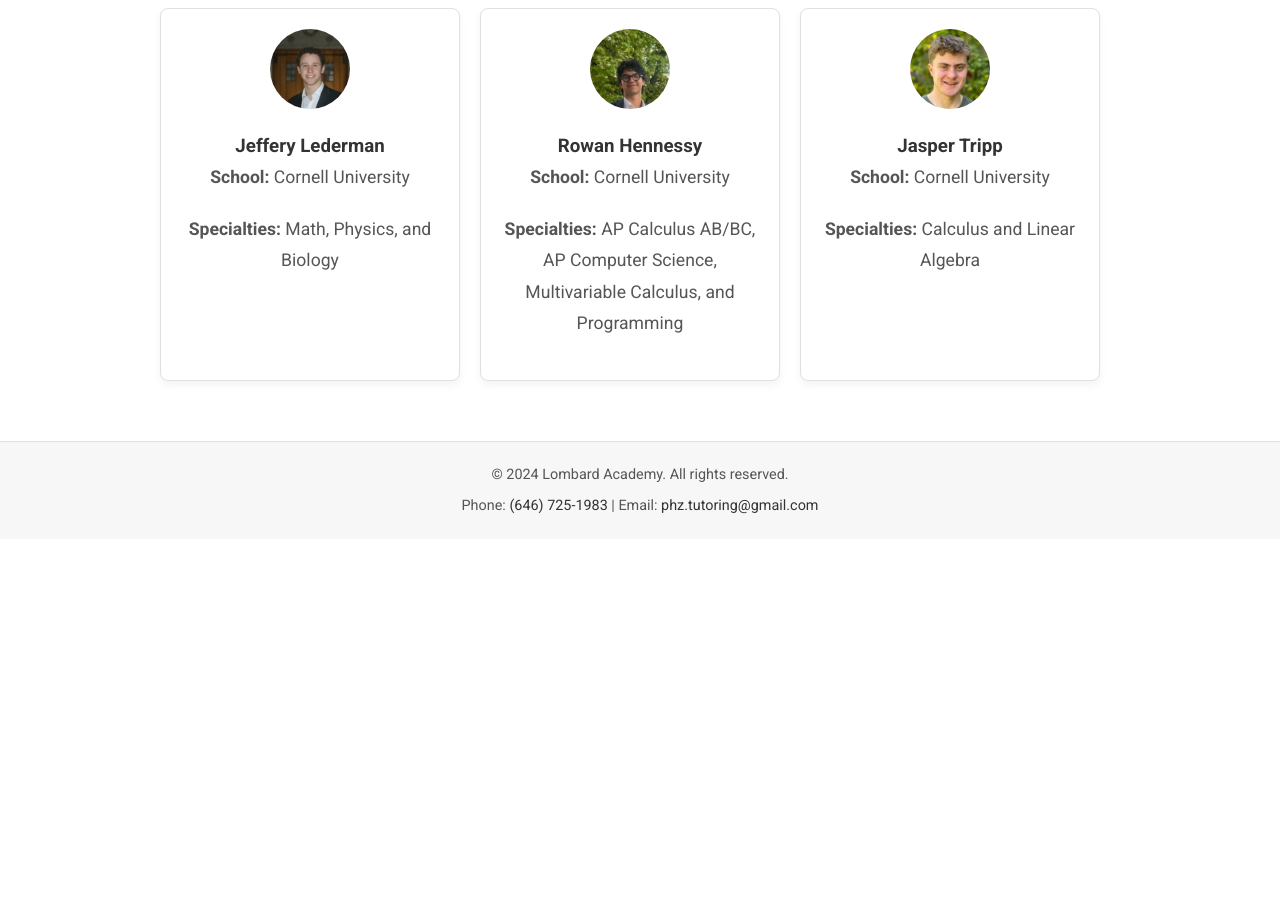
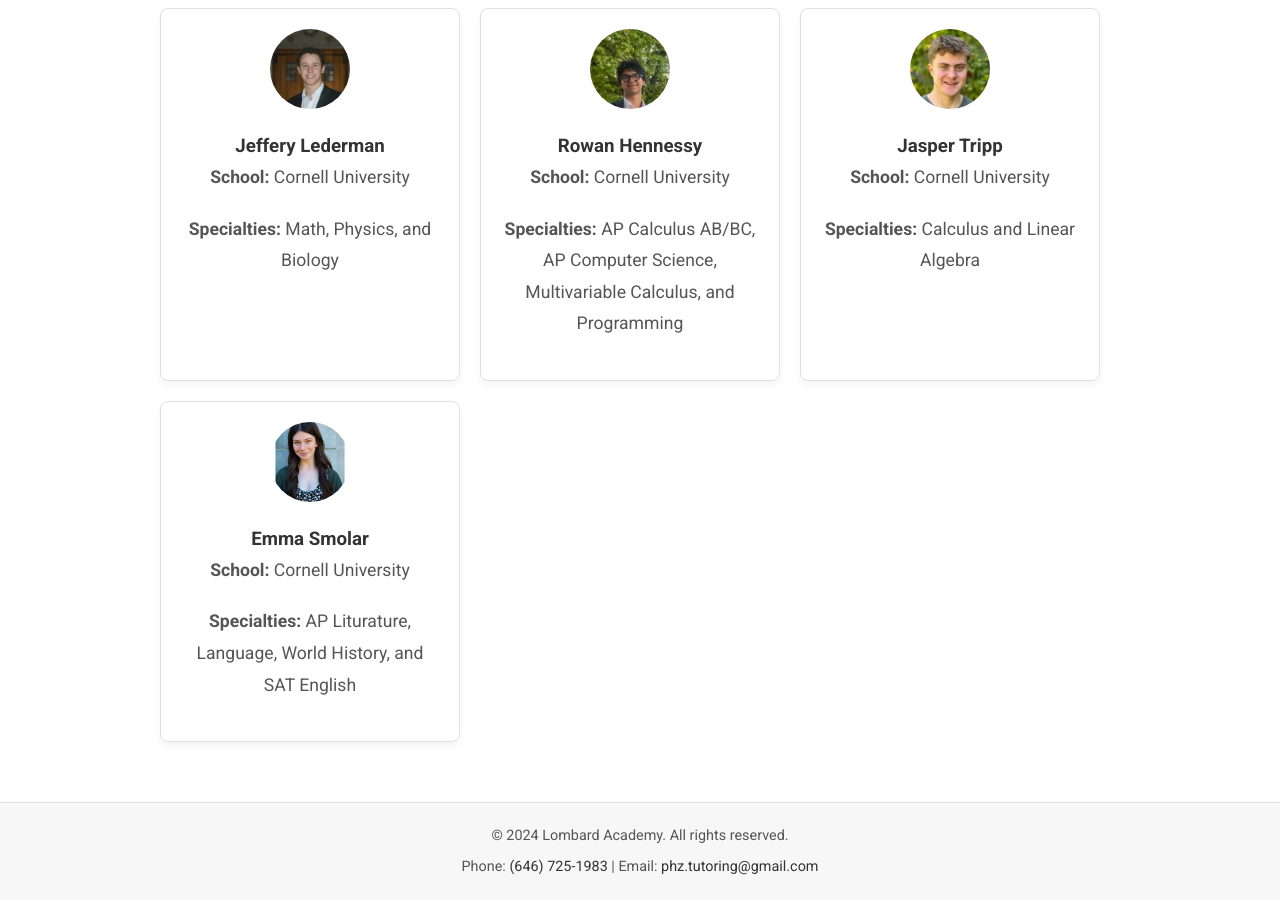
Before and after one commit to nicholasl25/lombardacademy, a Jekyll site: the page built from about.md, in a window 1280 px wide and 900 px high, scrolled down 1650 px. Built offline with Jekyll 4.4.1, drawn with Linux system fonts in a browser that asks for light colours; before the commit the page ends 2189 px from its top, so only the background shows below that.

Commit message:
Added page for tutors to submit their lessons
- Added lessons.md page on website
- Added Emma's information to webisite

```diff
--- a/_data/tutors.yml
+++ b/_data/tutors.yml
@@ -51,3 +51,9 @@
   school: Cornell University
   specialties: Calculus and Linear Algebra
   bio:
+
+- name: Emma Smolar
+  image: /assets/images/tutors/emma.jpeg
+  school: Cornell University
+  specialties: AP Liturature, Language, World History, and SAT English
+  bio:
```
Also changed, not shown: lessons.md (added, +10 -0 lines), assets/images/tutors/emma.jpeg (added).
